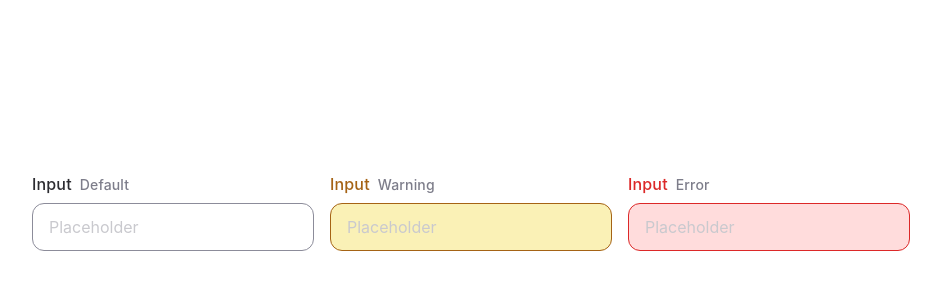
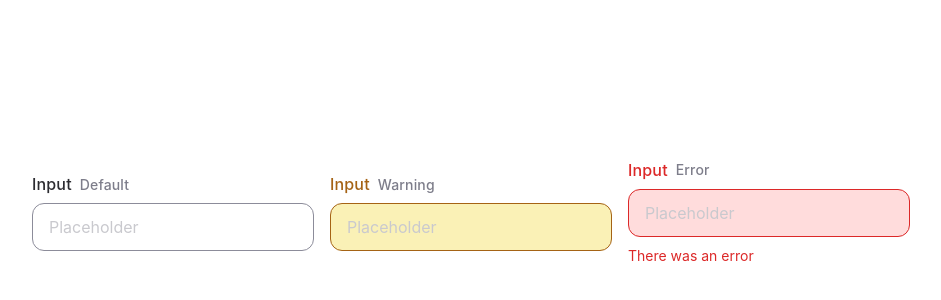
Before and after one commit to xkosorin/custom-input, a React (Vite) app: page / in a window 1280 px wide. Shown: the part 188-488 px from the top of the page, without its empty margins (169-1110 px from the left). Built offline with nearby package versions, Linux system fonts and the light colour scheme.

Commit message:
Format code

```diff
--- a/src/App.tsx
+++ b/src/App.tsx
@@ -2,10 +2,35 @@ import CustomInput from "./components/CustomInput";
 
 function App() {
   return (
-    <div style={{display: 'flex', flexDirection: 'row', alignItems: 'center', gap: '1rem'}}>
-      <CustomInput id="customInput" label="Input" secondaryLabel="Default" placeholder="Placeholder" />
-      <CustomInput id="customInputWarning" label="Input" secondaryLabel="Warning" placeholder="Placeholder" variant="warning" />
-      <CustomInput id="customInputError" label="Input" secondaryLabel="Error" placeholder="Placeholder" variant="error" />
+    <div
+      style={{
+        display: "flex",
+        flexDirection: "row",
+        alignItems: "center",
+        gap: "1rem",
+      }}
+    >
+      <CustomInput
+        id="customInput"
+        label="Input"
+        secondaryLabel="Default"
+        placeholder="Placeholder"
+      />
+      <CustomInput
+        id="customInputWarning"
+        label="Input"
+        secondaryLabel="Warning"
+        placeholder="Placeholder"
+        variant="warning"
+      />
+      <CustomInput
+        id="customInputError"
+        label="Input"
+        secondaryLabel="Error"
+        placeholder="Placeholder"
+        variant="error"
+        errorMessage="There was an error"
+      />
     </div>
   );
 }
```
